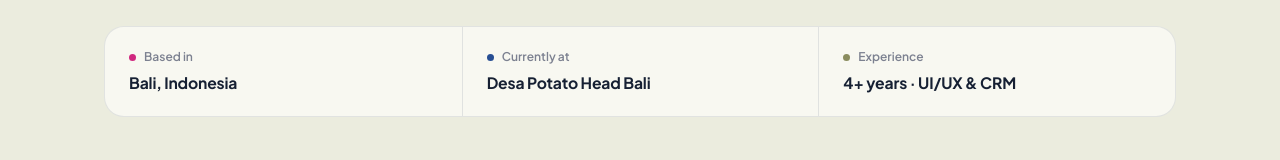
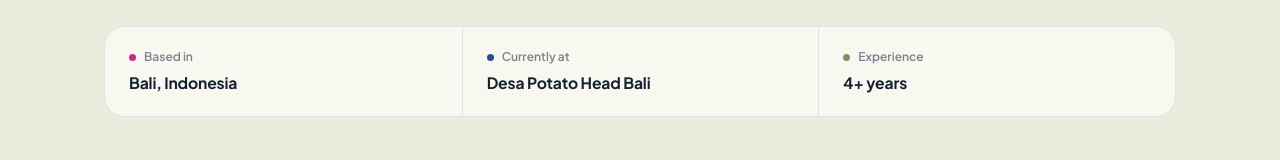
Before and after one commit to danica03/portfoliodanica, a plain HTML site: page index.html in a window 1280 px wide. Shown: the part 600-760 px from the top of the page. Drawn offline with Linux system fonts and the light colour scheme.

Commit message:
Experience fact: 4+ years only
Co-Authored-By: Claude Sonnet 5.5 <noreply@anthropic.com>
Claude-Session: https://claude.ai/code/session_01L6jddHEZiMt34huMNJU8A3

```diff
--- a/index.html
+++ b/index.html
@@ -246,7 +246,7 @@ nav { position: sticky; top: 0; z-index: 100; background: rgba(235,236,222,.9);
     <div class="facts">
       <div class="fact"><div class="fact-label">Based in</div><div class="fact-val">Bali, Indonesia</div></div>
       <div class="fact"><div class="fact-label">Currently at</div><div class="fact-val">Desa Potato Head Bali</div></div>
-      <div class="fact"><div class="fact-label">Experience</div><div class="fact-val">4+ years · UI/UX &amp; CRM</div></div>
+      <div class="fact"><div class="fact-label">Experience</div><div class="fact-val">4+ years</div></div>
     </div>
   </div>
 </section>
```
